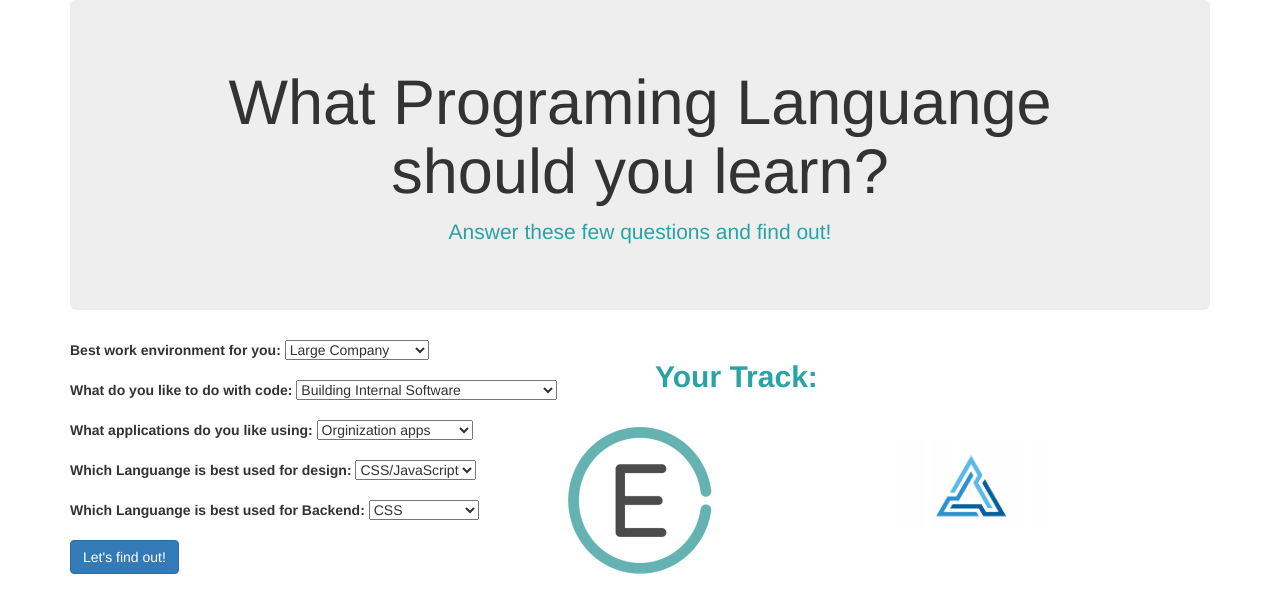
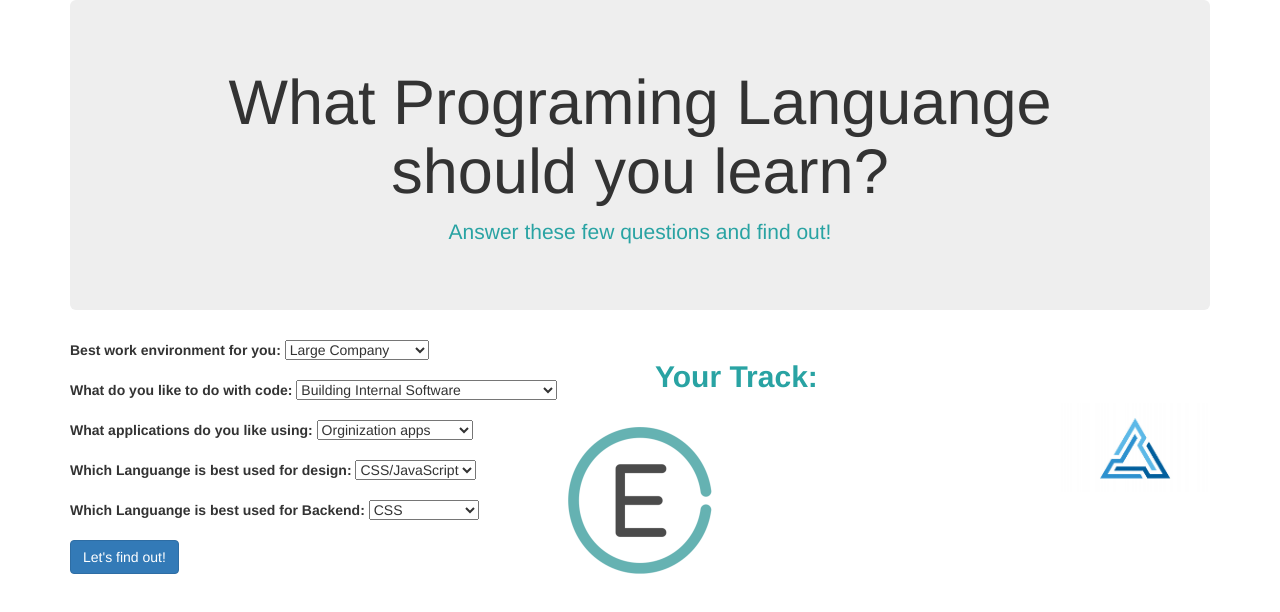
Before and after one commit to CommaderDavid/Javascript-Final, a plain HTML site: page index.html in a window 1280 px wide. Drawn offline with Linux system fonts and the light colour scheme.

Commit message:
Add fix to triangle image.

```diff
--- a/css/styles.css
+++ b/css/styles.css
@@ -13,9 +13,7 @@
 }
 
 #tri {
-  position: absolute;
-  top: 55%;
-  left: 70%;
+  float: right;
 }
 
 body {
--- a/index.html
+++ b/index.html
@@ -9,7 +9,6 @@
   </head>
   <body>
     <div class="container">
-      <img src="img/tri.jpg" alt="An icon of a triangle." width="150px" id="tri">
       <div class="jumbotron">
         <h1 class="intro">What Programing Languange should you learn?</h1>
         <p class="intro">Answer these few questions and find out!</p>
@@ -74,6 +73,7 @@
           <h2 id="title">Your Track:</h2>
           <p id="hide1">Your track/languanges, that you would enjoy and learn the best is: <a href="https://www.epicodus.com/blog/what-programming-language-should-i-learn"><span id="result"></span>!</a></p>
           <p id="hide2">It looks like you are new. Why don't you go here, <a href="https://www.epicodus.com/">Epicodus</a>, and sign-up!</p>
+          <img src="img/tri.jpg" alt="An icon of a triangle." width="150px" id="tri">
         </div>
       </div>
     </div>
```
